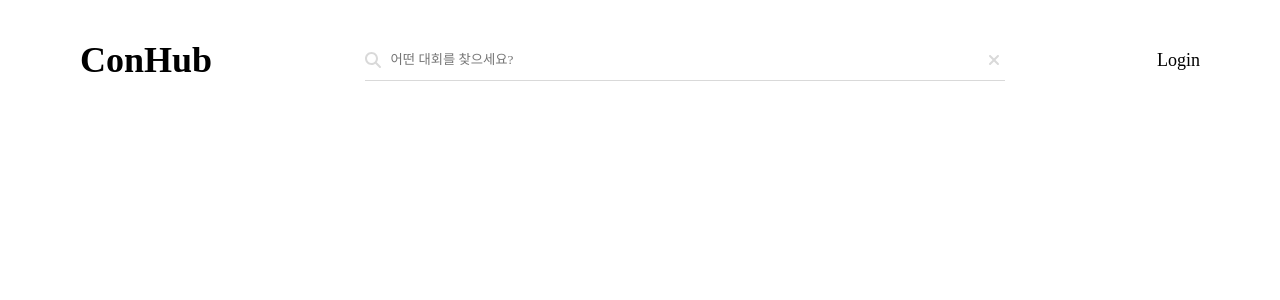
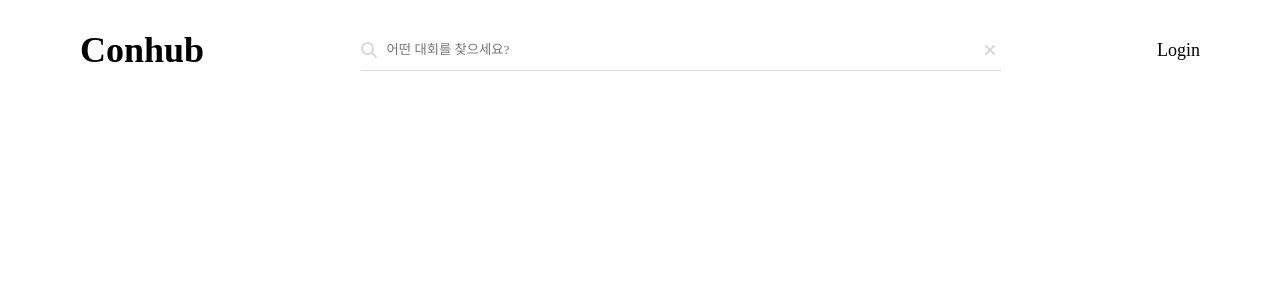
Before and after one commit to sunrin-programming-project/Frontend, a React (Vite) app: page / in a window 1280 px wide. Shown: the top 300 px of the page. Built offline with nearby package versions, Linux system fonts and the light colour scheme; a web font is replaced by a local one.

Commit message:
Revert "design:"
This reverts commit 11ae0647c3ef7bffb67898a169d3e411ec1b229c.

```diff
--- a/src/components/Header.jsx
+++ b/src/components/Header.jsx
@@ -7,7 +7,7 @@ const Header = () => {
     <>
       <header>
         <div className="left-side">
-          <h1>ConHub</h1>
+          <h1>Conhub</h1>
         </div>
         <div className="search-bar">
           <FontAwesomeIcon icon={faMagnifyingGlass} />
--- a/src/styles/header.scss
+++ b/src/styles/header.scss
@@ -1,5 +1,5 @@
 header {
-  height: 100px;
+  height: 80px;
   padding: 10px 80px;
   display: flex;
   justify-content: space-between;
@@ -12,6 +12,8 @@ header {
   }
   .search-bar {
     width: 50vw;
+    height: 40px;
+    margin: 20px;
     color: #d9d9d9;
     border-bottom: 1px solid #d9d9d9;
     display: flex;
```
